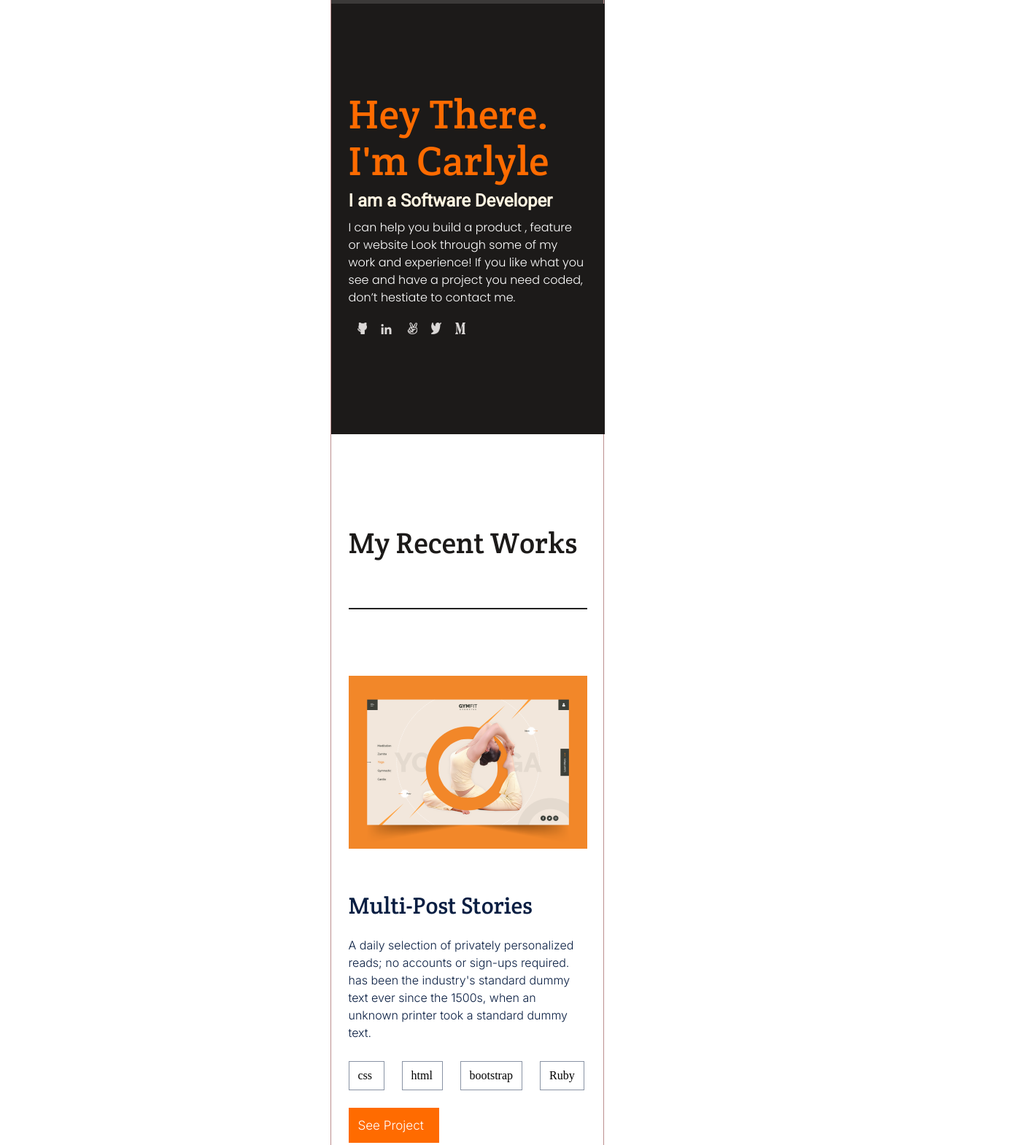
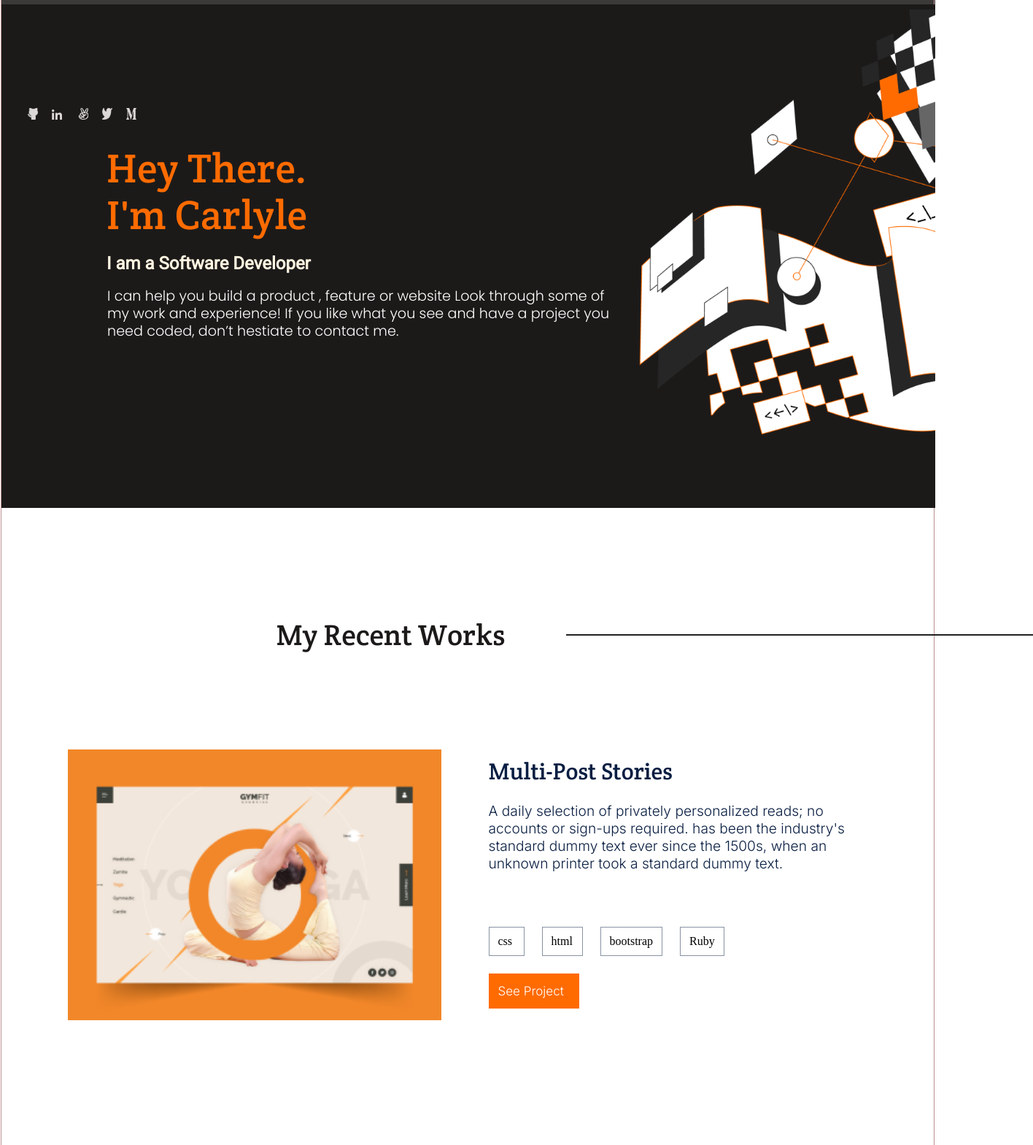
Before and after one commit to carlylechia/Portfolio-Setup-and-mobile-version-skeleton, a website: page index.html in a window 1280 px wide. Shown: the part 88-1657 px from the top of the page at 73% size, 1416 px wide, since content can reach past the window. Drawn offline with Linux system fonts and the light colour scheme.

Commit message:
BUILD AND STYLE THE FIRST TWO SECTIONS

```diff
--- a/index.html
+++ b/index.html
@@ -58,7 +58,7 @@
       <div class="intro">
         <div class="sample">
           <div class="intimage">
-            <img src="images/projectimg.png" alt="works intro image placeholder">
+            <img id="imagine" src="images/projectimg.png" alt="works intro image placeholder">
           </div>
           <div class="underimage">
             <p class="postopic">Multi-Post Stories</p>
--- a/style.css
+++ b/style.css
@@ -18,11 +18,11 @@ html {
 }
 
 .portfolio {
-  height: 7182px;
+  height: 7282px;
   display: flex;
   flex-direction: column;
   justify-content: flex-start;
-  max-width: 375px;
+  width: 375px;
   border: 1px solid rosybrown;
   position: relative;
   margin: auto;
@@ -32,10 +32,10 @@ header {
   z-index: -1;
 }
 
-.headerbg {
-  position: absolute;
-  left: 60.37%;
-  top: 320px;
+.headline-section {
+  background-image: url('images/Illustration.png');
+  background-position-x: right 320px;
+  background-position-x: left 60.37%;
 }
 
 .navbar {
@@ -81,10 +81,14 @@ header {
   flex-direction: column;
   align-items: flex-start;
   padding: 120px 24px;
-  height: 590px;
+  height: 690px;
   width: 375px;
   top: 92px;
-  background: #1c1a19;
+  background: #1c1a19 url('images/Illustration.png');
+  background-repeat: no-repeat;
+  background-position: bottom;
+  background-position: right;
+  background-position-y: 220px;
 }
 
 h1 {
@@ -207,7 +211,7 @@ ul {
   position: relative;
   width: 375px;
   height: 3455px;
-  top: 682px;
+  top: 782px;
 }
 
 .title {
@@ -472,7 +476,14 @@ ul {
 }
 
 .probtn:hover {
-  background: black;
+  background-color: #1c1a19;
+  color: #fff;
+  border: 2px solid black;
+}
+
+.probtn:active {
+  background-color: black;
+  color: green;
 }
 
 .project-cards {
@@ -708,7 +719,7 @@ ul {
 .info {
   height: 2700px;
   position: absolute;
-  top: 4480px;
+  top: 4580px;
   display: grid;
   grid-template-columns: 1fr;
   grid-template-rows: repeat(3, 1fr);
@@ -794,7 +805,7 @@ ul {
 }
 
 .am-btn:hover {
-  background-color: #fff;
+  background-color: #ff6b00;
   border: 10px solid #ff6b00;
   color: black;
 }
@@ -802,11 +813,6 @@ ul {
 .am-btn:active {
   background-color: #ff6b00;
   color: green;
-}
-
-.am-btn:enabled {
-  background-color: #ff6b00;
-  color: #fff;
 }
 
 .am-btn:disabled {
@@ -1139,3 +1145,140 @@ ul {
   text-align: center;
   color: #fff;
 }
+
+@media screen and (min-width: 620px) {
+  .portfolio {
+    width: 100vw;
+    margin: 1px;
+  }
+
+  .headline {
+    width: 100vw;
+  }
+
+  .navbar {
+    width: 100vw;
+  }
+
+  .works {
+    width: 100vw;
+  }
+
+  .info {
+    width: 100vw;
+  }
+}
+
+@media screen and (min-width: 992px) {
+  .portfolio {
+    width: 100vw;
+    margin: 1px;
+  }
+
+  .navbar {
+    width: 100vw;
+  }
+
+  .headline {
+    width: 100vw;
+    background: #1c1a19 url('images/Illustration-header.png');
+    background-repeat: no-repeat;
+    background-position: right;
+    background-size: 40%;
+  }
+
+  .content {
+    display: flex;
+    flex-direction: column;
+    padding: 192px 1px;
+    position: absolute;
+    width: 70%;
+    height: 739px;
+    left: 143px;
+    top: 1px;
+  }
+
+  .h5 {
+    width: 56vw;
+    display: flex;
+    font-size: 1.2em;
+    margin: 20px 1px;
+  }
+
+  .works {
+    width: 100vw;
+  }
+
+  .info {
+    width: 100vw;
+  }
+
+  .title {
+    display: flex;
+    flex-direction: row;
+    justify-content: space-evenly;
+    margin-left: -200px;
+  }
+
+  .line {
+    width: 50vw;
+    margin-right: -200px;
+    margin-left: 70px;
+  }
+
+  .sample {
+    display: flex;
+    flex-direction: row;
+    justify-content: space-between;
+    margin-left: -400px;
+  }
+
+  .intimage {
+    margin-right: 70px;
+    margin-left: -20vw;
+    height: auto;
+  }
+
+  #imagine {
+    width: 40vw;
+    margin-left: 70px;
+  }
+
+  .underimage {
+    width: 40vw;
+    margin-right: -45vw;
+  }
+
+  .multigraph {
+    width: 40vw;
+    font-size: 1.2em;
+  }
+
+  .project-cards {
+    display: flex;
+    flex-direction: row;
+    justify-content: space-evenly;
+    flex-wrap: wrap;
+    width: 100vw;
+    height: 100vh;
+  }
+
+  .card {
+    width: 32vw;
+  }
+
+  .card-background {
+    width: 31vw;
+  }
+
+  .fullwidth {
+    width: 31vw;
+  }
+}
+
+/* @media screen and (min-width: 1200px) {
+  .portfolio {
+    margin: 1px;
+    width: 100vh;
+  }
+} */
```
Also changed, not shown: images/Illustration-header.png (added).
